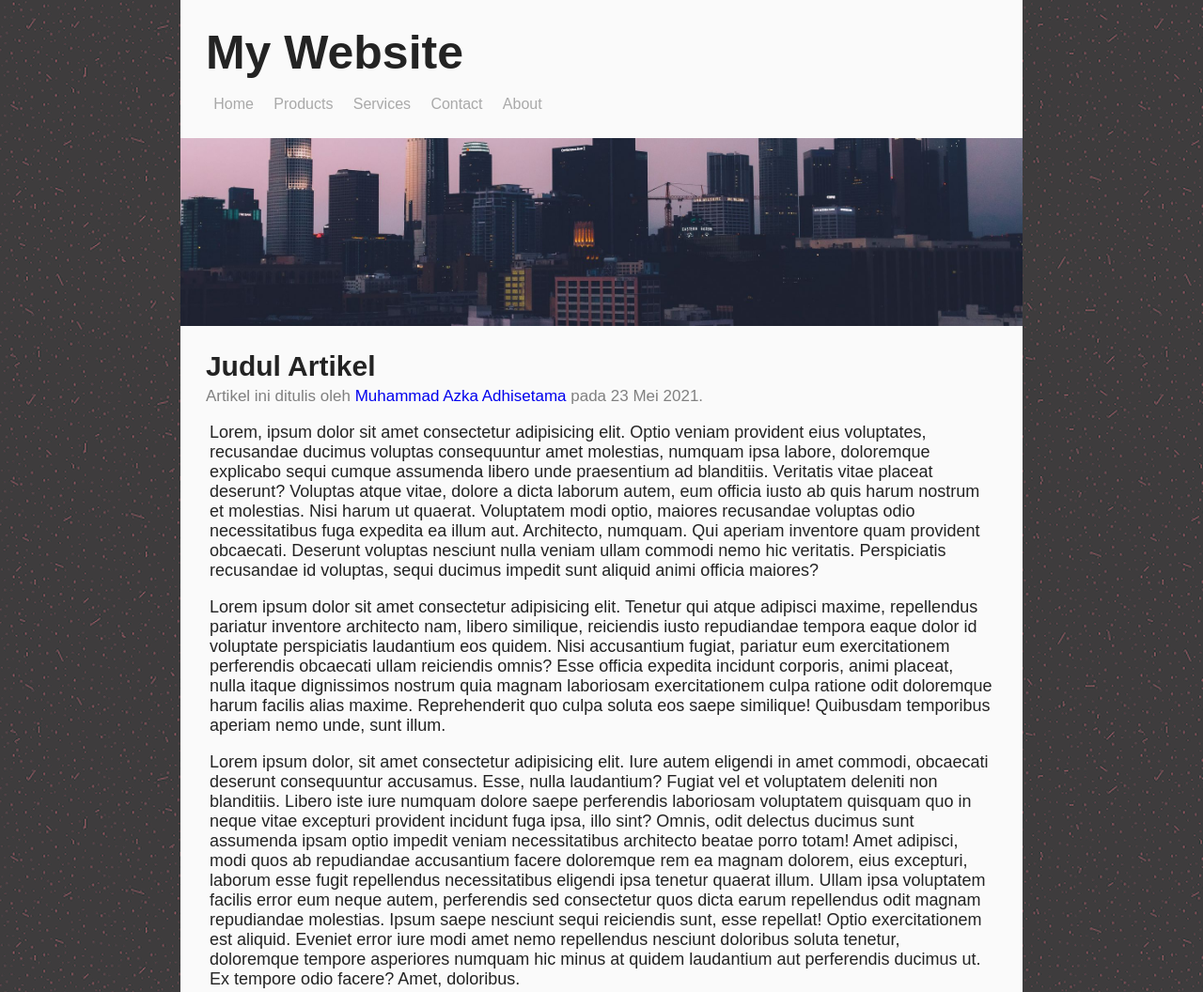
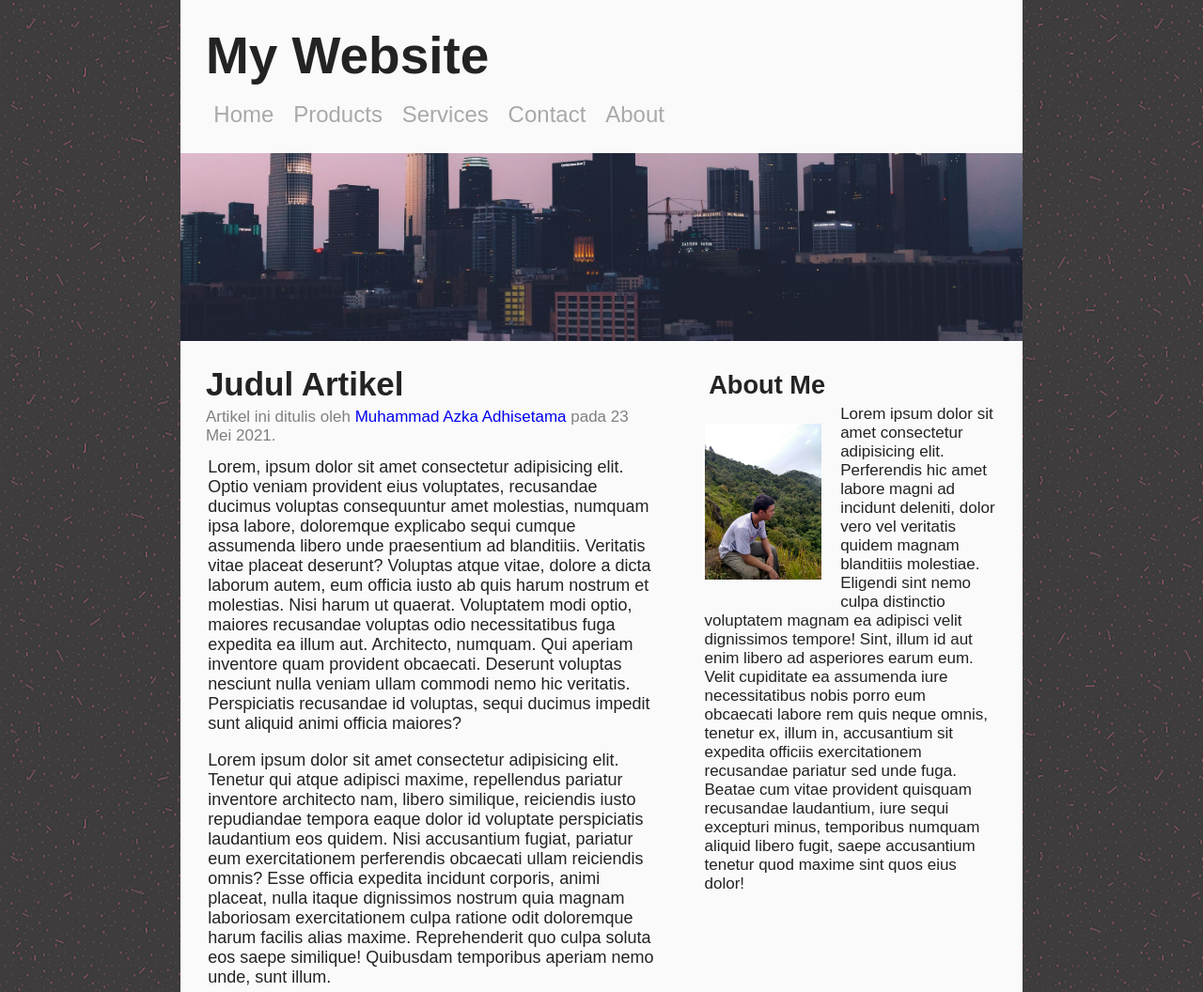
Before and after one commit to Adhisetama/landing-page-2, a plain HTML site: page index.html in a window 1280 px wide. Shown: the top 1056 px of the page at 94% size. Drawn offline with Linux system fonts and the light colour scheme.

Commit message:
tambah sidebar

```diff
--- a/index.html
+++ b/index.html
@@ -5,6 +5,7 @@
     <meta name="viewport" content="width=device-width, initial-scale=1.0">
     <title>My Website</title>
     <link rel="stylesheet" href="style.css"/>
+    <link rel="stylesheet" href="reset.css">
 </head>
 <body>
     <div id="container">
@@ -19,7 +20,8 @@
             </ul>
         </div>
         <div class="gambar"></div>
-        <div class="content">
+        <div class="content cf">
+            <div class="main">
                 <h1>Judul Artikel</h1>
                 <p class="penulis">
                     Artikel ini ditulis oleh <a href="#">Muhammad Azka Adhisetama</a> pada 23 Mei 2021.
@@ -39,8 +41,14 @@
                     </p>
                 </div>
             </div>
+           <div class="sidebar">
+                <h3>About Me</h3>
+                <img src="resources/azka.jpg" alt="Azka Adhisetama">
+                <p>Lorem ipsum dolor sit amet consectetur adipisicing elit. Perferendis hic amet labore magni ad incidunt deleniti, dolor vero vel veritatis quidem magnam blanditiis molestiae. Eligendi sint nemo culpa distinctio voluptatem magnam ea adipisci velit dignissimos tempore! Sint, illum id aut enim libero ad asperiores earum eum. Velit cupiditate ea assumenda iure necessitatibus nobis porro eum obcaecati labore rem quis neque omnis, tenetur ex, illum in, accusantium sit expedita officiis exercitationem recusandae pariatur sed unde fuga. Beatae cum vitae provident quisquam recusandae laudantium, iure sequi excepturi minus, temporibus numquam aliquid libero fugit, saepe accusantium tenetur quod maxime sint quos eius dolor!</p>
+           </div>
+        </div>
         <div class="footer">
-            <p>Copyright 2021. Azka Adhisetama</p>
+            <p>Copyright 2021 All rights reserved | Created by Azka Adhisetama</p>
         </div>
     </div>
 </body>
--- /dev/null
+++ b/reset.css
@@ -0,0 +1,59 @@
+/* micro clearfix float */
+.cf:before,
+.cf:after {
+    content: " ";
+    display: table;
+}
+
+.cf:after {
+    clear: both;
+}
+
+.cf {
+    *zoom: 1;
+}
+
+
+/* css reset */
+html, body, div, span, applet, object, iframe,
+h1, h2, h3, h4, h5, h6, p, blockquote, pre,
+a, abbr, acronym, address, big, cite, code,
+del, dfn, em, img, ins, kbd, q, s, samp,
+small, strike, strong, sub, sup, tt, var,
+b, u, i, center,
+dl, dt, dd, ol, ul, li,
+fieldset, form, label, legend,
+table, caption, tbody, tfoot, thead, tr, th, td,
+article, aside, canvas, details, embed,
+figure, figcaption, footer, header, hgroup,
+menu, nav, output, ruby, section, summary,
+time, mark, audio, video {
+	margin: 0;
+	padding: 0;
+	border: 0;
+	font-size: 100%;
+	font: inherit;
+	vertical-align: baseline;
+}
+article, aside, details, figcaption, figure,
+footer, header, hgroup, menu, nav, section {
+	display: block;
+}
+body {
+	line-height: 1;
+}
+ol, ul {
+	list-style: none;
+}
+blockquote, q {
+	quotes: none;
+}
+blockquote:before, blockquote:after,
+q:before, q:after {
+	content: '';
+	content: none;
+}
+table {
+	border-collapse: collapse;
+	border-spacing: 0;
+}
--- a/style.css
+++ b/style.css
@@ -1,25 +1,3 @@
-html, body, div, span, applet, object, iframe,
-h1, h2, h3, h4, h5, h6, p, blockquote, pre,
-a, abbr, acronym, address, big, cite, code,
-del, dfn, em, img, ins, kbd, q, s, samp,
-small, strike, strong, sub, sup, tt, var,
-b, u, i, center,
-dl, dt, dd, ol, ul, li,
-fieldset, form, label, legend,
-table, caption, tbody, tfoot, thead, tr, th, td,
-article, aside, canvas, details, embed,
-figure, figcaption, footer, header, hgroup,
-menu, nav, output, ruby, section, summary,
-time, mark, audio, video {
-	margin: 0;
-	padding: 0;
-	border: 0;
-	font-size: 100%;
-	font: inherit;
-	vertical-align: baseline;
-}
-/* css reset */
-
 body {
     background-color: white;
     background: url("resources/bg-pinkdust.png");
@@ -43,7 +21,7 @@ body {
 }
 
 .header h1 {
-    font: normal normal bolder 50px/normal arial, sans-serif;
+    font: normal normal bolder 55px/normal arial, sans-serif;
 }
 
 .header ul li {
@@ -55,6 +33,7 @@ body {
 .header ul li a {
     text-decoration: none;
     color: darkgray;
+    font: normal normal lighter 24px/normal arial;
 }
 
 .header ul li a:hover {
@@ -76,7 +55,7 @@ body {
 }
 
 .content h1 {
-    font: normal normal bold 30px/normal arial, sans-serif;
+    font: normal normal bold 35px/normal arial, sans-serif;
 }
 
 .content .penulis {
@@ -91,6 +70,7 @@ body {
 
 .content .artikel {
         padding: 1.5% 0.5%;
+        box-sizing: border-box;
 }
 
 .content .artikel p {
@@ -104,4 +84,30 @@ body {
     text-align: center;
     padding: 5px;
     font-size: 16px;
+    font: 17px arial;
 }
+
+.main {
+    width: 57%;
+    float: left;
+}
+
+.sidebar {
+    float: right;
+    width: 37%;
+}
+
+.sidebar h3 {
+    font: bold 1.7em arial;
+    padding: 1.5%;
+}
+
+.sidebar img {
+    width: 40%;
+    float: left;
+    margin: 20px 20px 20px 0;
+}
+
+.content .sidebar p {
+    font: normal normal normal 17px/normal arial, sans-serif;
+}
```
Also changed, not shown: resources/azka.jpg (added). Lines whose indentation alone changed are shown as unchanged.
